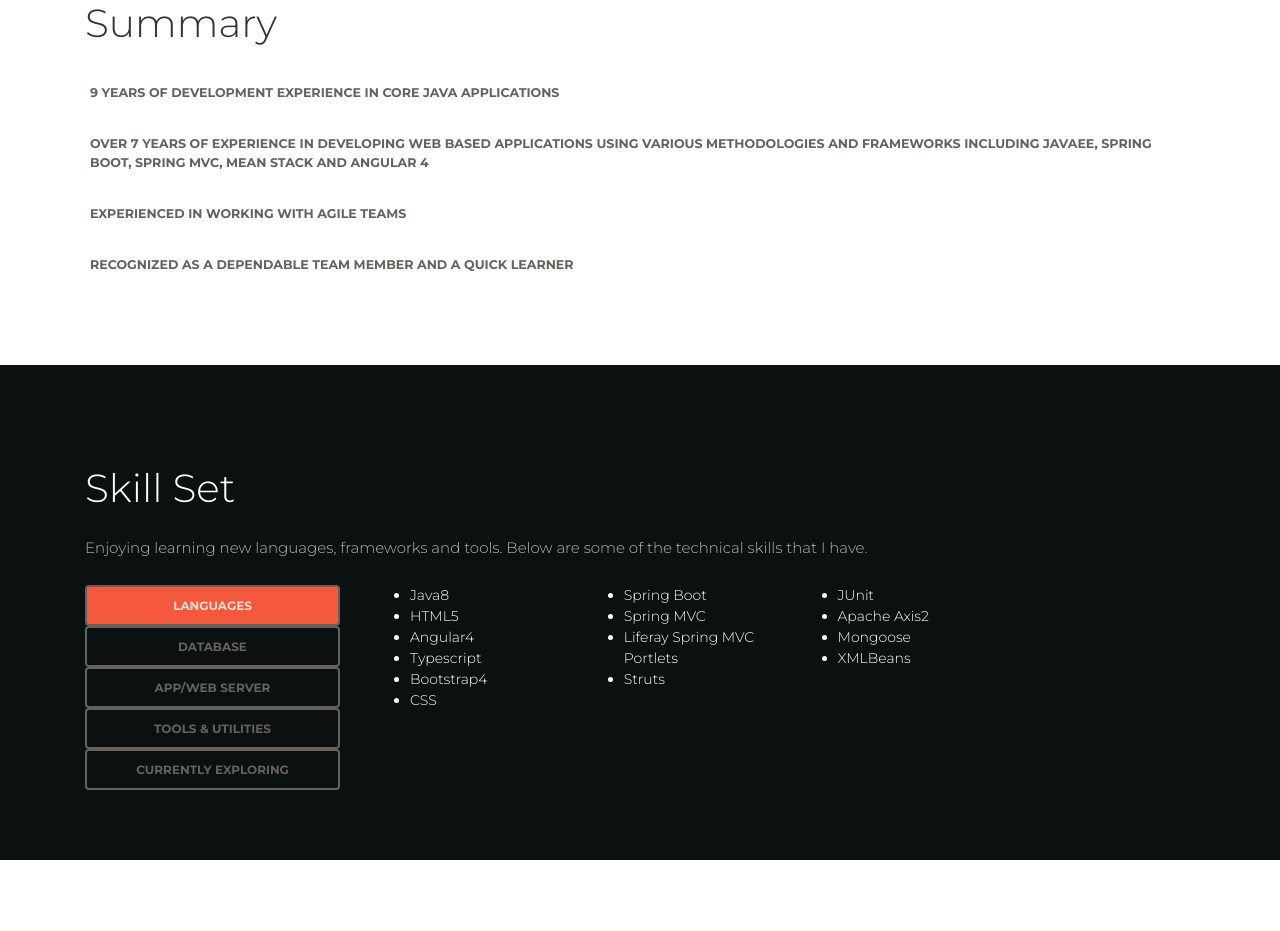
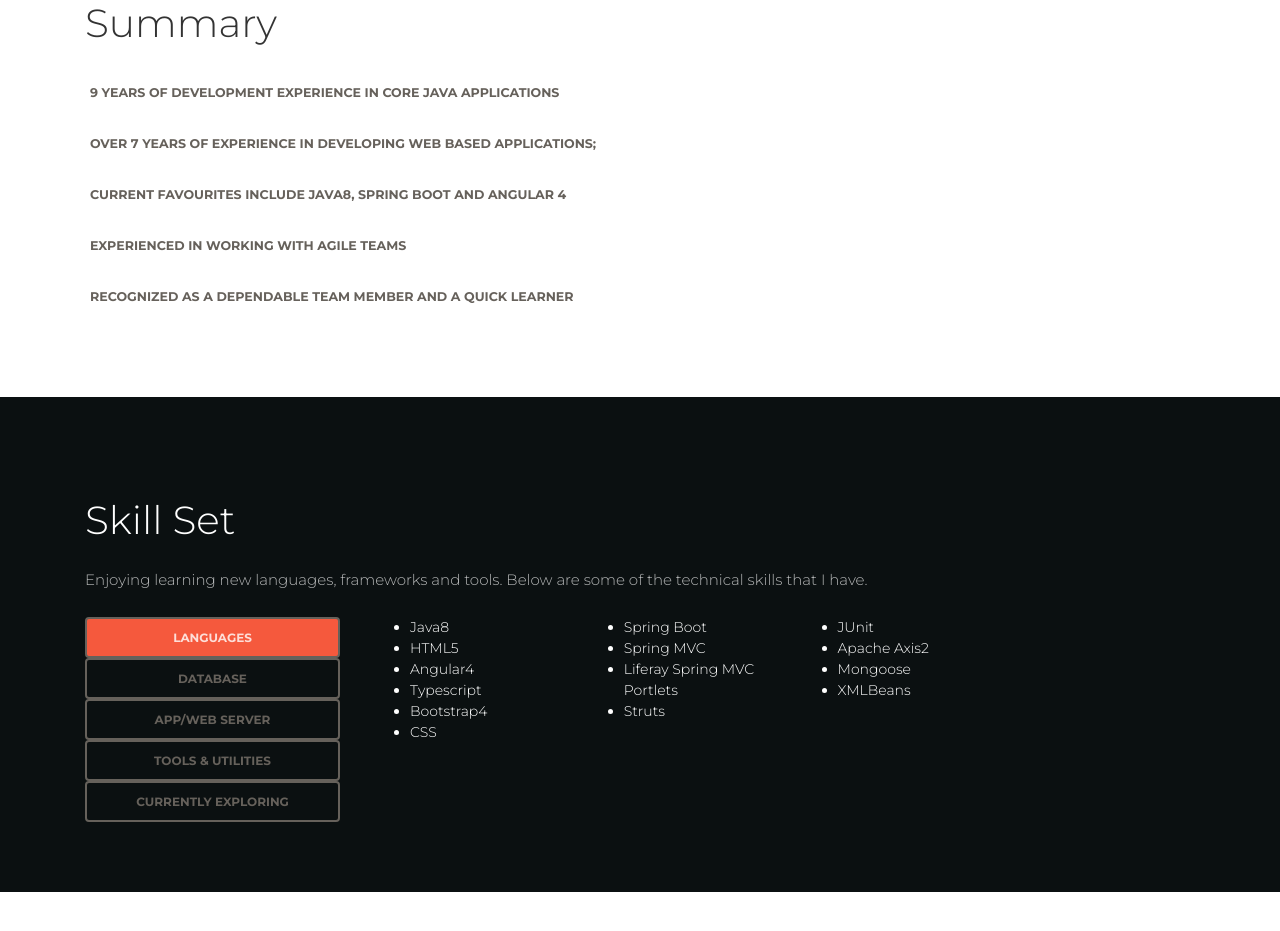
Before and after one commit to archana-vish/WebResume, an Angular app: page / in a window 1280 px wide. Shown: the part 900-1831 px from the top of the page. Built offline with nearby package versions, Linux system fonts and the light colour scheme.

Commit message:
Summary changes

```diff
--- a/src/app/app.component.html
+++ b/src/app/app.component.html
@@ -69,7 +69,12 @@
                         </li>
                         <li class="list-group-item">
                             <h6>
-                                Over 7 years of experience in developing web based applications using various methodologies and frameworks including JavaEE, Spring Boot, Spring MVC, MEAN stack and Angular 4
+                                Over 7 years of experience in developing web based applications;
+                            </h6>
+                        </li>
+                        <li class="list-group-item">
+                            <h6>
+                                Current favourites include Java8, Spring Boot and Angular 4
                             </h6>
                         </li>
                         <li class="list-group-item">
```
Also changed, not shown: 1 other file (tests, documents, lock files or other folders).
